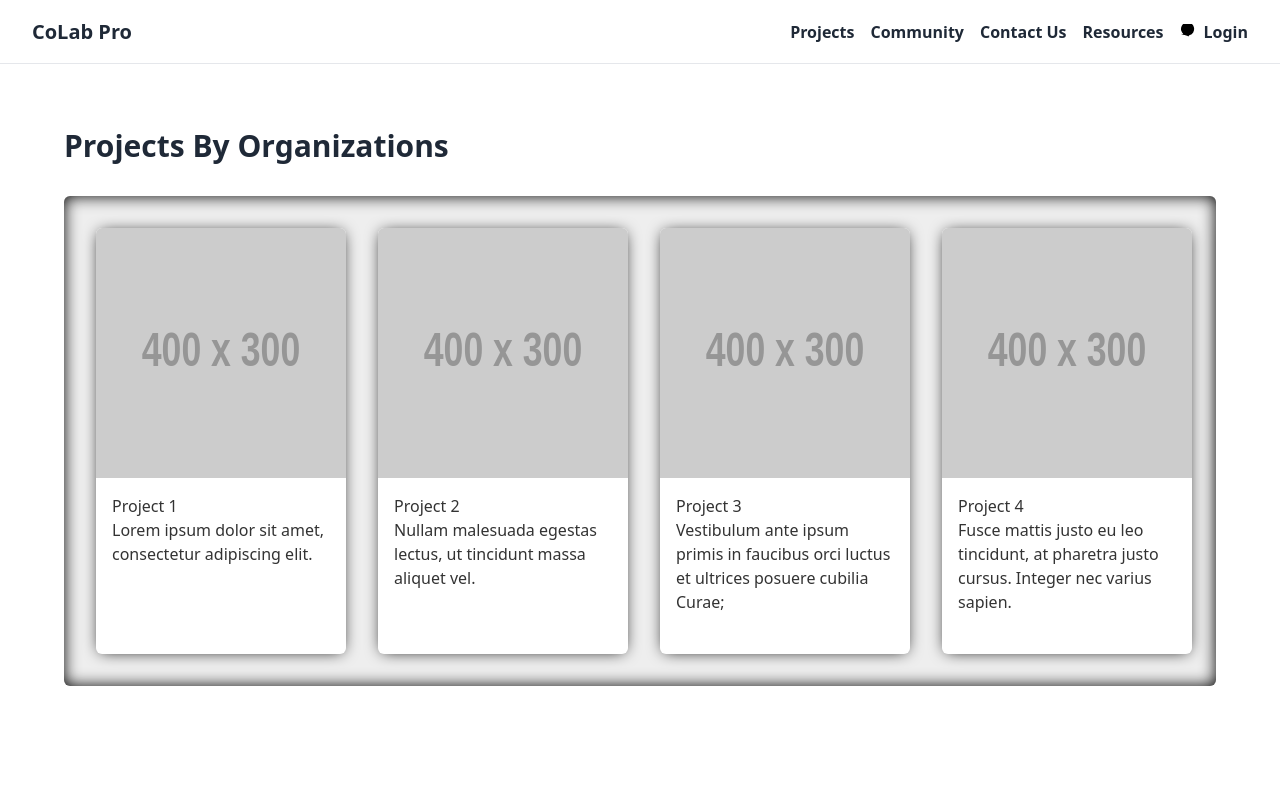
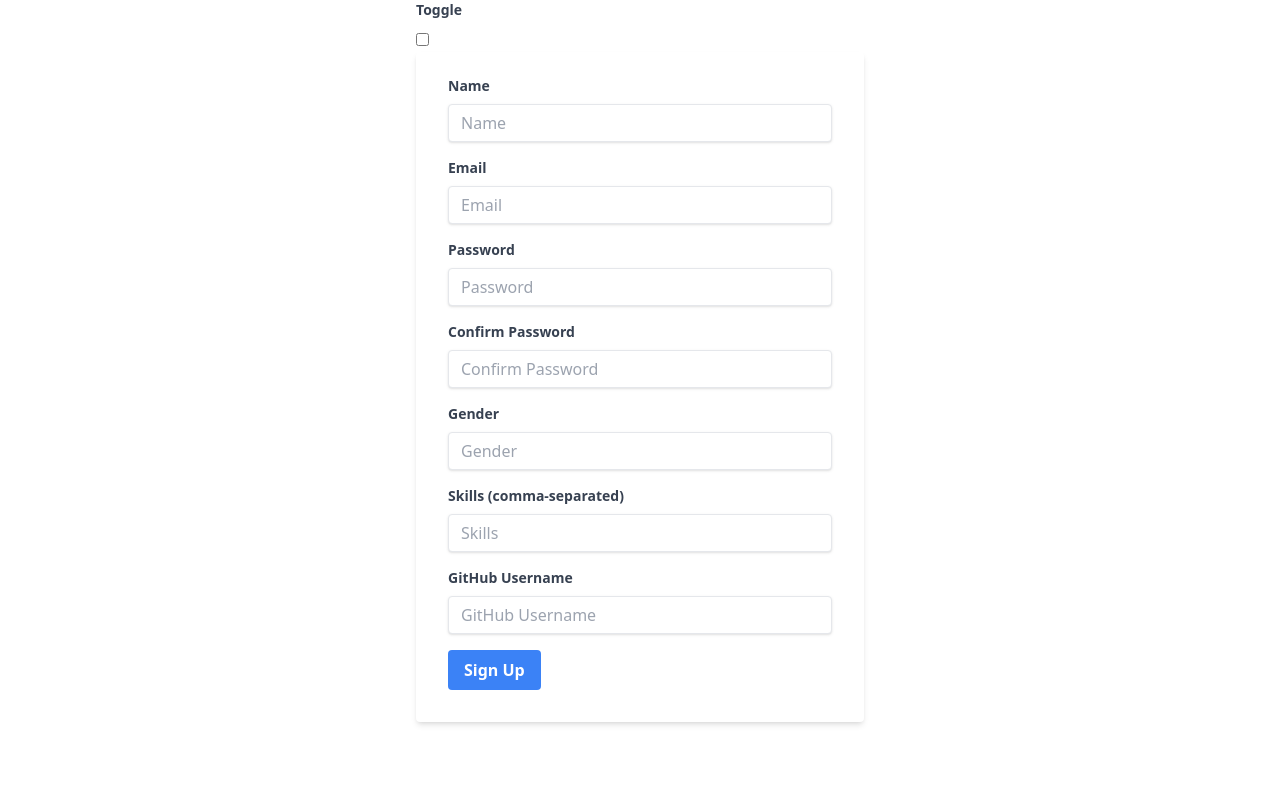
Before and after one commit to Viswesh934/Project-Management-Collaboration, a React (Vite) app in the folder Client/: page /signup in a window 1280 px wide. Shown: the top 800 px of the page. Built offline with nearby package versions, Linux system fonts and the light colour scheme.

Commit message:
signup component modified with toggle

```diff
--- a/Client/src/AllProjectIdeas.jsx
+++ b/Client/src/AllProjectIdeas.jsx
@@ -16,6 +16,7 @@ const Card = (props) => (
       {
         props.cards.map((card) => (
           <Card title={ card.title }
+            key={ card.id }
             content={ card.description }
             imgUrl={ card.image } />
         ))
--- a/Client/src/AllProjects.jsx
+++ b/Client/src/AllProjects.jsx
@@ -15,7 +15,9 @@ const Card = (props) => (
     <div className="cards-container">
       {
         props.cards.map((card) => (
+
           <Card title={ card.title }
+            key={ card.id }
             content={ card.description }
             imgUrl={ card.image } />
         ))
--- a/Client/src/App.jsx
+++ b/Client/src/App.jsx
@@ -1,14 +1,19 @@
 import React from 'react'
 import HomePage from './HomePage'
-
+import LoginForm from './MemberLogin'
+import SignupForm from './Signup';
+import { BrowserRouter as Router, Routes, Route } from 'react-router-dom';
 
 function App() {
 
   return (
-
-    <div>
-      <HomePage />
-    </div>
+      <div>
+        <Routes>
+          <Route path="/" element={<HomePage />} />
+          <Route path="/login" element={<LoginForm />} />
+          <Route path="/signup" element={<SignupForm />} />
+        </Routes>
+      </div>
   )
 }
 
--- a/Client/src/Navigationbar.jsx
+++ b/Client/src/Navigationbar.jsx
@@ -30,6 +30,16 @@ const NavigationBar = () => {
         <div className="mr-4">
           <Link to="/resources" className="text-gray-800 hover:text-gray-700 font-bold">
             Resources
+          </Link>
+        </div>
+        <div className="mr-4">
+          <Link to="/login" className="text-gray-800 hover:text-gray-700 font-bold">
+            Login
+          </Link>
+        </div>
+        <div className="mr-4">
+          <Link to="/signup" className="text-gray-800 hover:text-gray-700 font-bold">
+            Signup
           </Link>
         </div>
         <div>
--- /dev/null
+++ b/Client/src/Signup.jsx
@@ -0,0 +1,46 @@
+
+
+
+import React, { useState } from 'react';
+import axios from 'axios';
+import MemberSignupForm from './MemberSignup';
+import LoginForm from './MemberLogin';
+
+const SignupForm = () => {
+  const [toggle, setToggle] = useState(false);
+  const handleToggle = () => {
+    setToggle(!toggle);
+  };
+
+  return (
+    <div className="max-w-md mx-auto">
+      <div>
+        <label className="block text-gray-700 text-sm font-bold mb-2">
+          Toggle
+        </label>
+        <input
+          type="checkbox"
+          checked={toggle}
+          onChange={handleToggle}
+          className="mr-2"
+        />
+        {toggle ? (
+          <div>
+
+            <div>
+                <LoginForm />
+            </div>
+          </div>
+        ) : (
+          <div>
+            <div>
+                <MemberSignupForm />
+            </div>
+          </div>
+        )}
+      </div>
+    </div>
+  );
+};
+
+export default SignupForm;
--- a/Client/src/membersignup.jsx
+++ b/Client/src/membersignup.jsx
@@ -1,22 +1,16 @@
+import React, { useState } from "react";
+import axios from "axios";
 
-
-
-import React, { useState } from 'react';
-import axios from 'axios';
-import MemberBenefits from './MemberBenefits';
-import LoginForm from './memberLogin';
-
-const SignupForm = () => {
+const MemberSignupForm = () => {
   const [formData, setFormData] = useState({
-    name: '',
-    email: '',
-    password: '',
-    confirmPassword: '',
-    gender: '',
-    skills: '',
-    githubUsername: ''
+    name: "",
+    email: "",
+    password: "",
+    confirmPassword: "",
+    gender: "",
+    skills: "",
+    githubUsername: "",
   });
-  const [toggle, setToggle] = useState(false);
 
   const handleChange = (e) => {
     const { name, value } = e.target;
@@ -26,47 +20,27 @@ const SignupForm = () => {
   const handleSubmit = async (e) => {
     e.preventDefault();
     try {
-      const response = await axios.post('http://localhost:3000/signup', formData);
+      const response = await axios.post(
+        "http://localhost:3000/signup",
+        formData
+      );
       console.log(response.data); // Handle success response
     } catch (error) {
-      console.error('Error submitting form:', error); // Handle error
+      console.error("Error submitting form:", error); // Handle error
     }
-  };
-
-  const handleToggle = () => {
-    setToggle(!toggle);
   };
 
   return (
     <div className="max-w-md mx-auto">
-      <div>
-        <label className="block text-gray-700 text-sm font-bold mb-2">
-          Toggle
-        </label>
-        <input
-          type="checkbox"
-          checked={toggle}
-          onChange={handleToggle}
-          className="mr-2"
-        />
-        {toggle ? (
-          <div>
-
-            <div>
-                <LoginForm />
-            </div>
-          </div>
-        ) : (
-          <div>
-            <div>
-                <MemberBenefits />
-            </div>
-          </div>
-        )}
-      </div>
-      <form onSubmit={handleSubmit} className="bg-white shadow-md rounded px-8 pt-6 pb-8 mb-4">
+      <form
+        onSubmit={handleSubmit}
+        className="bg-white shadow-md rounded px-8 pt-6 pb-8 mb-4"
+      >
         <div className="mb-4">
-          <label className="block text-gray-700 text-sm font-bold mb-2" htmlFor="name">
+          <label
+            className="block text-gray-700 text-sm font-bold mb-2"
+            htmlFor="name"
+          >
             Name
           </label>
           <input
@@ -80,7 +54,10 @@ const SignupForm = () => {
           />
         </div>
         <div className="mb-4">
-          <label className="block text-gray-700 text-sm font-bold mb-2" htmlFor="email">
+          <label
+            className="block text-gray-700 text-sm font-bold mb-2"
+            htmlFor="email"
+          >
             Email
           </label>
           <input
@@ -94,7 +71,10 @@ const SignupForm = () => {
           />
         </div>
         <div className="mb-4">
-          <label className="block text-gray-700 text-sm font-bold mb-2" htmlFor="password">
+          <label
+            className="block text-gray-700 text-sm font-bold mb-2"
+            htmlFor="password"
+          >
             Password
           </label>
           <input
@@ -108,7 +88,10 @@ const SignupForm = () => {
           />
         </div>
         <div className="mb-4">
-          <label className="block text-gray-700 text-sm font-bold mb-2" htmlFor="confirmPassword">
+          <label
+            className="block text-gray-700 text-sm font-bold mb-2"
+            htmlFor="confirmPassword"
+          >
             Confirm Password
           </label>
           <input
@@ -122,7 +105,10 @@ const SignupForm = () => {
           />
         </div>
         <div className="mb-4">
-          <label className="block text-gray-700 text-sm font-bold mb-2" htmlFor="gender">
+          <label
+            className="block text-gray-700 text-sm font-bold mb-2"
+            htmlFor="gender"
+          >
             Gender
           </label>
           <input
@@ -135,7 +121,10 @@ const SignupForm = () => {
           />
         </div>
         <div className="mb-4">
-          <label className="block text-gray-700 text-sm font-bold mb-2" htmlFor="skills">
+          <label
+            className="block text-gray-700 text-sm font-bold mb-2"
+            htmlFor="skills"
+          >
             Skills (comma-separated)
           </label>
           <input
@@ -148,7 +137,10 @@ const SignupForm = () => {
           />
         </div>
         <div className="mb-4">
-          <label className="block text-gray-700 text-sm font-bold mb-2" htmlFor="githubUsername">
+          <label
+            className="block text-gray-700 text-sm font-bold mb-2"
+            htmlFor="githubUsername"
+          >
             GitHub Username
           </label>
           <input
@@ -173,4 +165,4 @@ const SignupForm = () => {
   );
 };
 
-export default SignupForm;
+export default MemberSignupForm;
```
